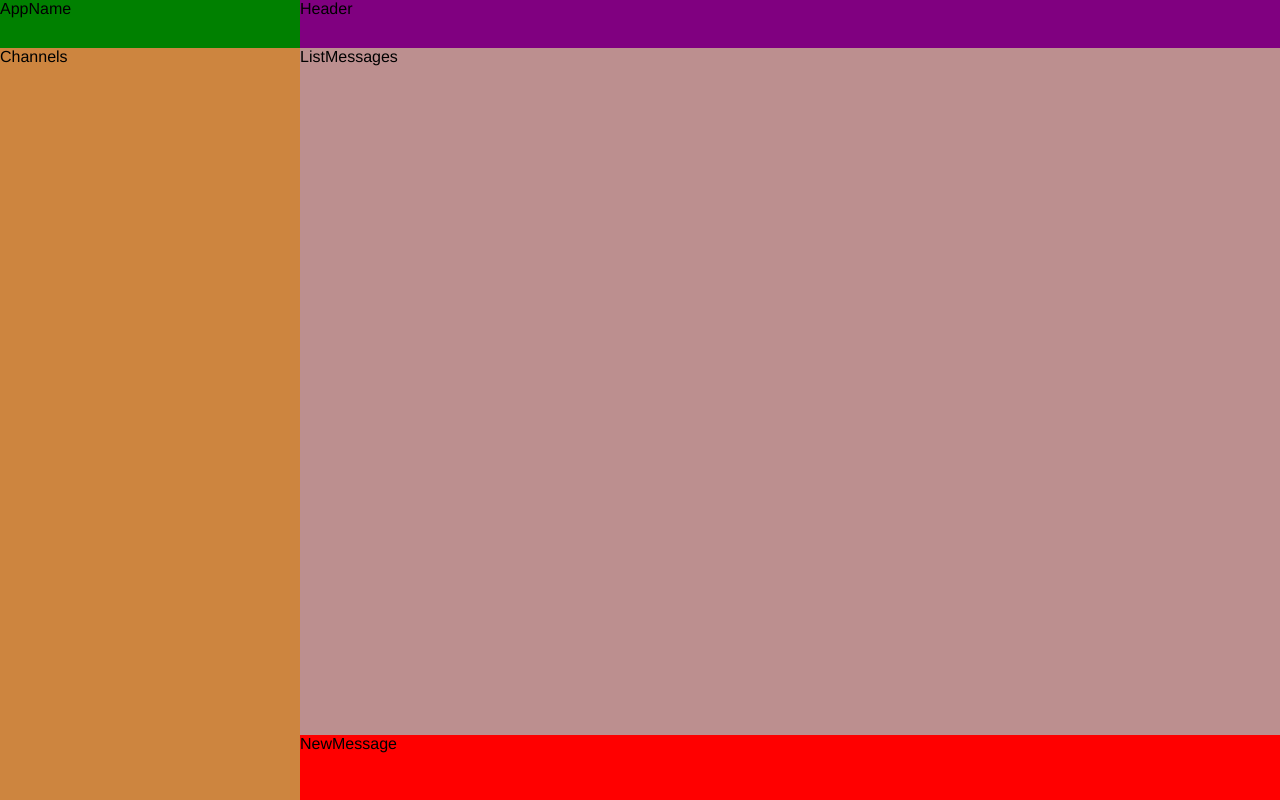
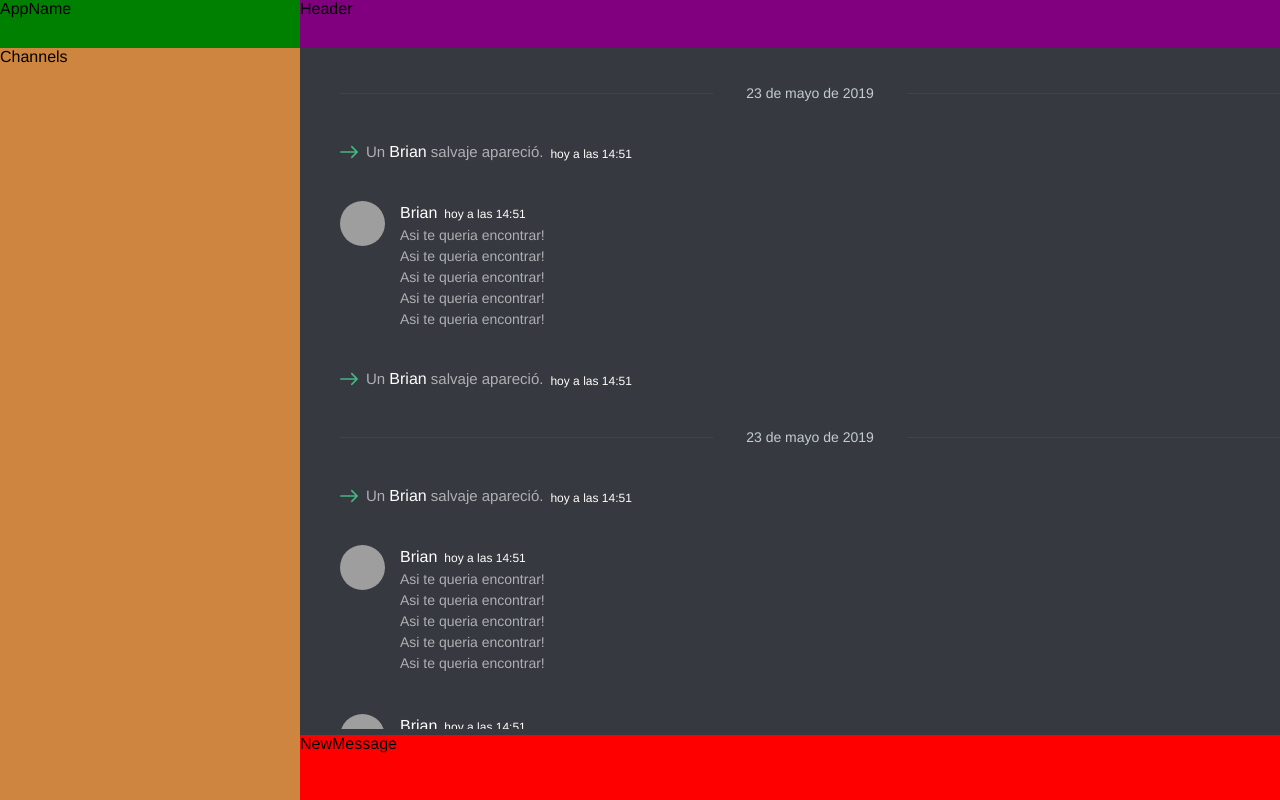
Before and after one commit to Gatts1/react-discord-clone, a React (Create React App) app in the folder client/: page / in a window 1280 px wide. Built offline with nearby package versions, Linux system fonts and the light colour scheme; grey boxes are pictures that could not be loaded.

Commit message:
Add section list-message

```diff
--- /dev/null
+++ b/client/src/BlockDate.js
@@ -0,0 +1,38 @@
+import React from "react";
+import { css } from "emotion";
+
+const line = css`
+  display: flex;
+  flex-direction: row;
+  align-content: center;
+  align-items: center;
+  padding: 20px 0;
+  &::after,
+  &::before {
+    content: " ";
+    width: calc(100% - 300px);
+    border-bottom: 1px solid hsla(0, 0%, 100%, 0.06);
+  }
+`;
+
+const line_date = css`
+  color: rgb(194, 205, 209);
+  width: 300px;
+  margin: 0 10px;
+  line-height: 19px;
+  font-weight: 500;
+  font-size: 14px;
+  text-align: center;
+`;
+
+function BlockDate() {
+  return (
+    <>
+      <li className={line}>
+        <span className={line_date}>23 de mayo de 2019</span>
+      </li>
+    </>
+  );
+}
+
+export default BlockDate;
--- /dev/null
+++ b/client/src/BlockMessage.js
@@ -0,0 +1,26 @@
+import React from "react";
+import { css } from "emotion";
+
+import UserImage from "./UserImage";
+import MessageBody from "./MessageBody";
+
+const container = css`
+  display: flex;
+  flex-direction: row;
+  align-content: center;
+  align-items: flex-start;
+  padding: 20px 0;
+`;
+
+function BlockMessage() {
+  return (
+    <>
+      <li className={container}>
+        <UserImage />
+        <MessageBody />
+      </li>
+    </>
+  );
+}
+
+export default BlockMessage;
--- /dev/null
+++ b/client/src/BlockNotification.js
@@ -0,0 +1,49 @@
+import React from "react";
+import { css } from "emotion";
+
+import User from "./User";
+import Date from "./Date";
+
+const notification = css`
+  display: flex;
+  flex-direction: row;
+  align-content: center;
+  align-items: center;
+  padding: 20px 0;
+  /* ToDo: Why don't work the class child? */
+  /* &:first-child {
+    margin-left: 8px;
+    font-size: 15px;
+    color: rgba(255, 255, 255, 0.6);
+  } */
+`;
+
+const message = css`
+  margin-left: 8px;
+  font-size: 15px;
+  color: rgba(255, 255, 255, 0.6);
+`;
+
+const svg = css`
+  fill: #43b581;
+  width: 18px;
+  height: 18px;
+`;
+
+function BlockNotification() {
+  return (
+    <>
+      <li className={notification}>
+        <svg className={svg}>
+          <use xlinkHref="#arrow-right" />
+        </svg>
+        <span className={message}>
+          Un <User /> salvaje apareció.
+        </span>
+        <Date />
+      </li>
+    </>
+  );
+}
+
+export default BlockNotification;
--- /dev/null
+++ b/client/src/Date.js
@@ -0,0 +1,20 @@
+import React from "react";
+import { css } from "emotion";
+// import { jsx } from "@emotion/core";
+
+const container = css`
+  color: rgb(255, 255, 250);
+  font-size: 12px;
+  margin-left: 7px;
+  padding-top: 3px;
+`;
+
+function Date() {
+  return (
+    <>
+      <span className={container}>hoy a las 14:51</span>
+    </>
+  );
+}
+
+export default Date;
--- a/client/src/ListMessages.js
+++ b/client/src/ListMessages.js
@@ -1,15 +1,54 @@
 import React from "react";
 import { css } from "emotion";
 
-const className = css`
+import BlockDate from "./BlockDate";
+import BlockNotification from "./BlockNotification";
+import BlockMessage from "./BlockMessage";
+
+const section = css`
   grid-area: list-message;
-  background-color: rosybrown;
+  background-color: #36393f;
 `;
+
+const ul = css`
+  list-style: none;
+`;
+
+const scrollbar = css`
+  overflow-y: scroll;
+  height: calc(100vh - 66px - 48px - 5px);
+  &::-webkit-scrollbar {
+    width: 10px;
+    margin-left: 5px;
+  }
+  &::-webkit-scrollbar-thumb {
+    border-radius: 50px;
+    background-color: #202225;
+  }
+`;
+
+// ToDo: How to add this class in block
+// const b_top = css`
+//   border-top: 1px solid hsla(0, 0%, 100%, 0.06);
+// `;
 
 function ListMessages() {
   return (
-    <section className={className}>
-      <div>ListMessages</div>
+    <section className={section}>
+      <div className={scrollbar}>
+        <ul className={ul}>
+          <BlockDate />
+          <BlockNotification />
+          <BlockMessage />
+          <BlockNotification />
+          <BlockDate />
+          <BlockNotification />
+          <BlockMessage />
+          <BlockMessage />
+          <BlockDate />
+          <BlockMessage />
+        </ul>
+      </div>
     </section>
   );
 }
--- /dev/null
+++ b/client/src/Message.js
@@ -0,0 +1,16 @@
+import React from "react";
+import { css } from "emotion";
+
+const container = css`
+  font-size: 14px;
+`;
+
+function Message() {
+  return (
+    <>
+      <li className={container}>Asi te queria encontrar!</li>
+    </>
+  );
+}
+
+export default Message;
--- /dev/null
+++ b/client/src/MessageBody.js
@@ -0,0 +1,39 @@
+import React from "react";
+import { css } from "emotion";
+// import { jsx } from "@emotion/core";
+
+import User from "./User";
+import Date from "./Date";
+import Message from "./Message";
+
+const container = css`
+  color: rgba(255, 255, 255, 0.6);
+  line-height: 1.5;
+`;
+
+const ul = css`
+  padding-left: 15px;
+  list-style: none;
+`;
+
+function MessageBody() {
+  return (
+    <>
+      <div className={container}>
+        <ul className={ul}>
+          <li>
+            <User />
+            <Date />
+          </li>
+          <Message />
+          <Message />
+          <Message />
+          <Message />
+          <Message />
+        </ul>
+      </div>
+    </>
+  );
+}
+
+export default MessageBody;
--- /dev/null
+++ b/client/src/User.js
@@ -0,0 +1,17 @@
+import React from "react";
+import { css } from "emotion";
+
+const container = css`
+  font-size: 16px;
+  color: #fff;
+`;
+
+function User() {
+  return (
+    <>
+      <span className={container}>Brian</span>
+    </>
+  );
+}
+
+export default User;
--- /dev/null
+++ b/client/src/UserImage.js
@@ -0,0 +1,33 @@
+/* eslint-disable jsx-a11y/img-redundant-alt */
+import React from "react";
+import { css } from "emotion";
+
+const container = css`
+  position: relative;
+  width: 45px;
+  height: 45px;
+`;
+
+const img = css`
+  height: 100%;
+  width: 100%;
+  object-fit: cover;
+  position: absolute;
+  border-radius: 50%;
+`;
+
+function UserImage() {
+  return (
+    <>
+      <div className={container}>
+        <img
+          className={img}
+          src="https://discordapp.com/assets/0e291f67c9274a1abdddeb3fd919cbaa.png"
+          alt="user-image"
+        />
+      </div>
+    </>
+  );
+}
+
+export default UserImage;
```
